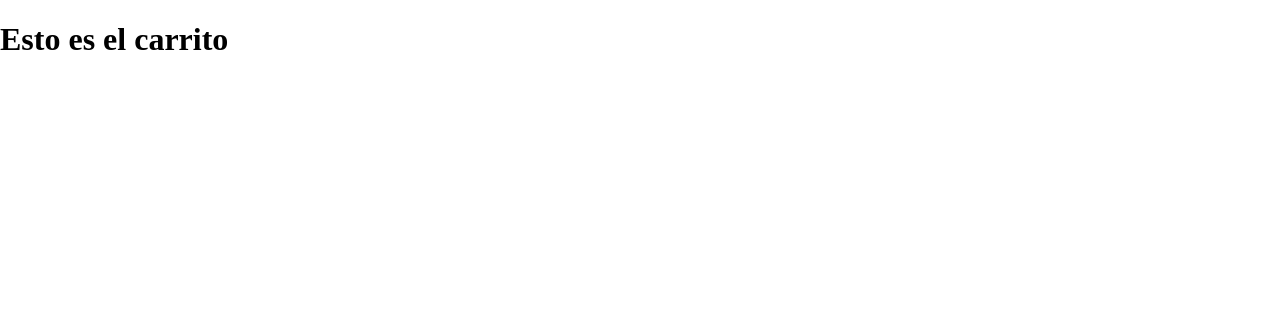
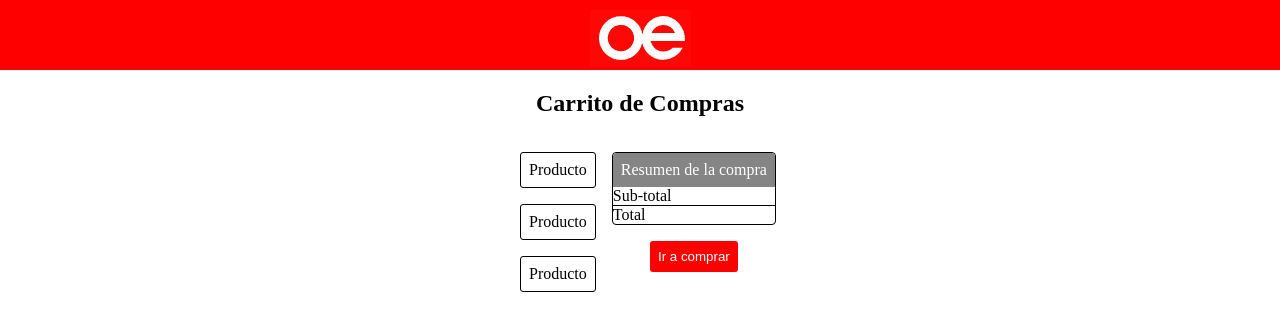
Before and after one commit to alvaro123ramirez/repositoriooo, a React (Vite) app: page /carrito in a window 1280 px wide. Shown: the top 330 px of the page. Built offline with nearby package versions, Linux system fonts and the light colour scheme; no server answers.

Commit message:
actualizado

```diff
--- /dev/null
+++ b/src/components/moleculas/header/DetallesProducto.jsx
@@ -0,0 +1,30 @@
+import Logo from "./Logo"
+import MainMenu from "./MainMenu"
+
+const DetallesProducto = () => {
+    return (
+        <>
+            <div className="container-encabezado">
+                <div className="encabezado">
+                    <Logo />
+                    <MainMenu />
+                </div>
+            </div>
+            <section className="container-padre-detalles-producto">
+                <div>
+                    <img src="/src/images/imagen-prueba-detalles.png" alt="" />
+                </div>
+                <div className="container-detalle-producto">
+                    <p>Descripcion</p>
+                    <div className="container-botones-detalle-producto">
+                        <div>Contador</div>
+                        <button className="container-boton-detalle-producto-comprar">Agregar al carro</button>
+
+                    </div>
+                </div>
+            </section>
+
+        </>
+    )
+}
+export default DetallesProducto
--- a/src/components/moleculas/header/MainMenu.jsx
+++ b/src/components/moleculas/header/MainMenu.jsx
@@ -19,7 +19,7 @@ const MainMenu = () => {
                 </li>
                 <li className="ubicacion"><img src="src/images/imagen-ubicacion.png" alt="ubicacion" /></li>
                 <li className="login" id="login">
-                    <Link to="login"><img src="src/images/imagen-iniciar-sesion.png" alt="iniciar-sesion" /></Link>
+                    <Link to="/login"><img src="src/images/imagen-iniciar-sesion.png" alt="iniciar-sesion" /></Link>
                     {/* <div className="container-inicio">{array.map((m, index) => <div key={index} className="container-inicio-sesion" >{m}</div> )}</div> */}
                 </li>
                 <li><Link to="/carrito" className="carrito"><img src="src/images/imagen-carrito.png" alt="carrito" /></Link></li>
--- a/src/components/pages/Carrito.jsx
+++ b/src/components/pages/Carrito.jsx
@@ -1,6 +1,35 @@
+import { Link } from "react-router-dom"
+
 const Carrito = () => {
-    return(
-        <h1>Esto es el carrito</h1>
+    return (
+        <>
+            <div className="container-encabezado">
+                <div className="encabezado">
+                    <Link to="/"><img src="/src/images/imagen-oeschle.png" alt="logo-oeschle" /></Link>
+                </div>
+            </div>
+            <main className="container-padre-carrito">
+                <h2 className="title-carrito">Carrito de Compras</h2>
+                <div className="container-carrito">
+                    <div className="container-productos-carrito">
+                        <div>Producto</div>
+                        <div>Producto</div>
+                        <div>Producto</div>
+                    </div>
+                    <div className="container-padre-carrito-precio">
+                        <div className="container-carrito-precio">
+                            <div className="resumen-compra">Resumen de la compra</div>
+                            <div className="title-subtotal">Sub-total </div>
+                            <div>Total</div>
+                        </div>
+                        <div className="container-boton-comprar">
+                            <button>Ir a comprar</button>
+                        </div>
+                    </div>
+                </div>
+            </main>
+
+        </>
     )
 }
 
--- a/src/router/Router.jsx
+++ b/src/router/Router.jsx
@@ -3,6 +3,7 @@ import Home from "../components/pages/Home.jsx"
 import Carrito from "../components/pages/Carrito.jsx"
 import Error404 from "../components/pages/Error404.jsx"
 import Login from "../components/pages/Login.jsx"
+import DetallesProducto from "../components/moleculas/header/DetallesProducto.jsx"
 
 const router = createBrowserRouter([
     {
@@ -19,6 +20,11 @@ const router = createBrowserRouter([
         path:"/login",
         element:<Login/>,
         errorElement: <Error404/>
+    },
+    {
+        path:"/detalles-producto",
+        element:<DetallesProducto/>,
+        errorElement:<Error404/>
     }
 
 ])
--- a/src/styles/styles.css
+++ b/src/styles/styles.css
@@ -253,6 +253,70 @@ body{
     border-radius: .5em;
     border-width: 0;
 }
+.container-carrito{
+    display: flex;
+    justify-content: center;
+}
+.resumen-compra{
+    background-color: rgb(133, 133, 133);
+    color: white;
+    padding: .5em;
+    border-radius: .2em .2em 0 0;
+}
+.title-carrito{
+    display: flex;
+    justify-content: center;
+}
+.container-productos-carrito div{
+    border: 1px solid black;
+    border-radius: 3px;
+    padding: .5em;
+    margin: 1em;
+}
+.container-carrito-precio{
+    border: 1px solid black;
+    border-radius: 4px;
+}
+.title-subtotal::after{
+    content: "";
+    display: block;
+    background-color: black;
+    width: 100%;
+    height: 1px;
+}
+.container-boton-comprar{
+    margin-top:1em ;
+    display: flex;
+    justify-content: center;
+}
+.container-boton-comprar button{
+    background-color: red;
+    color: white;
+    border-width: 0;
+    border-radius: 3px;
+    padding: .6em;
+}
+.container-padre-carrito-precio{
+    padding-top:1em ;
+}
+.container-padre-detalles-producto{
+    display: flex;
+    justify-content: center;
+    margin-top: 10em;
+}
+.container-detalle-producto{
+    margin-left: 3em;
+}
+.container-botones-detalle-producto{
+    display: flex;
+}
+.container-boton-detalle-producto-comprar{
+    background-color: red;
+    color: white;
+    border-radius: 5px;
+    border-width: 0;
+    padding: .8em;
+}
 
 
 
```
Also changed, not shown: src/images/imagen-prueba-detalles.png (added).
